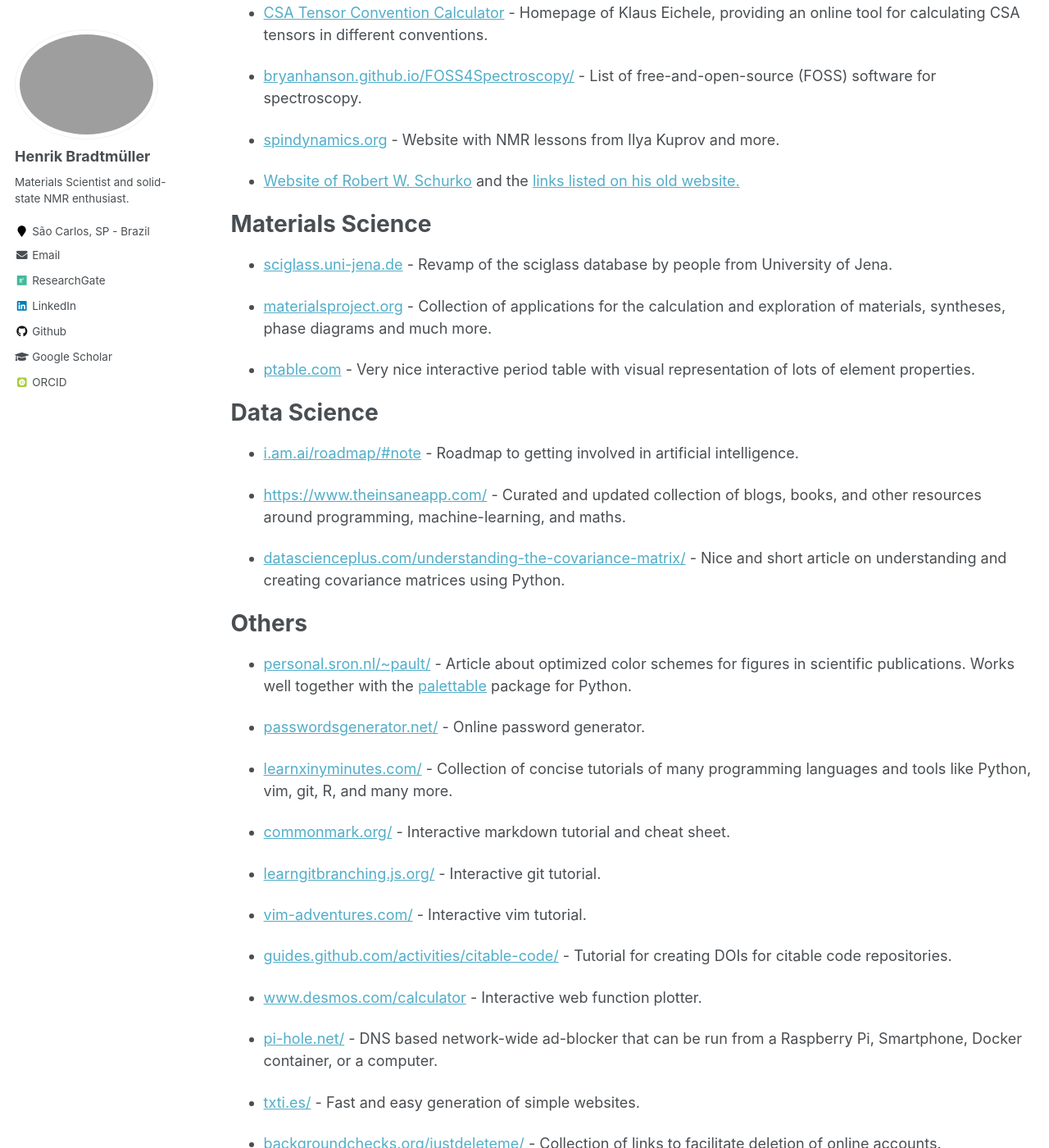
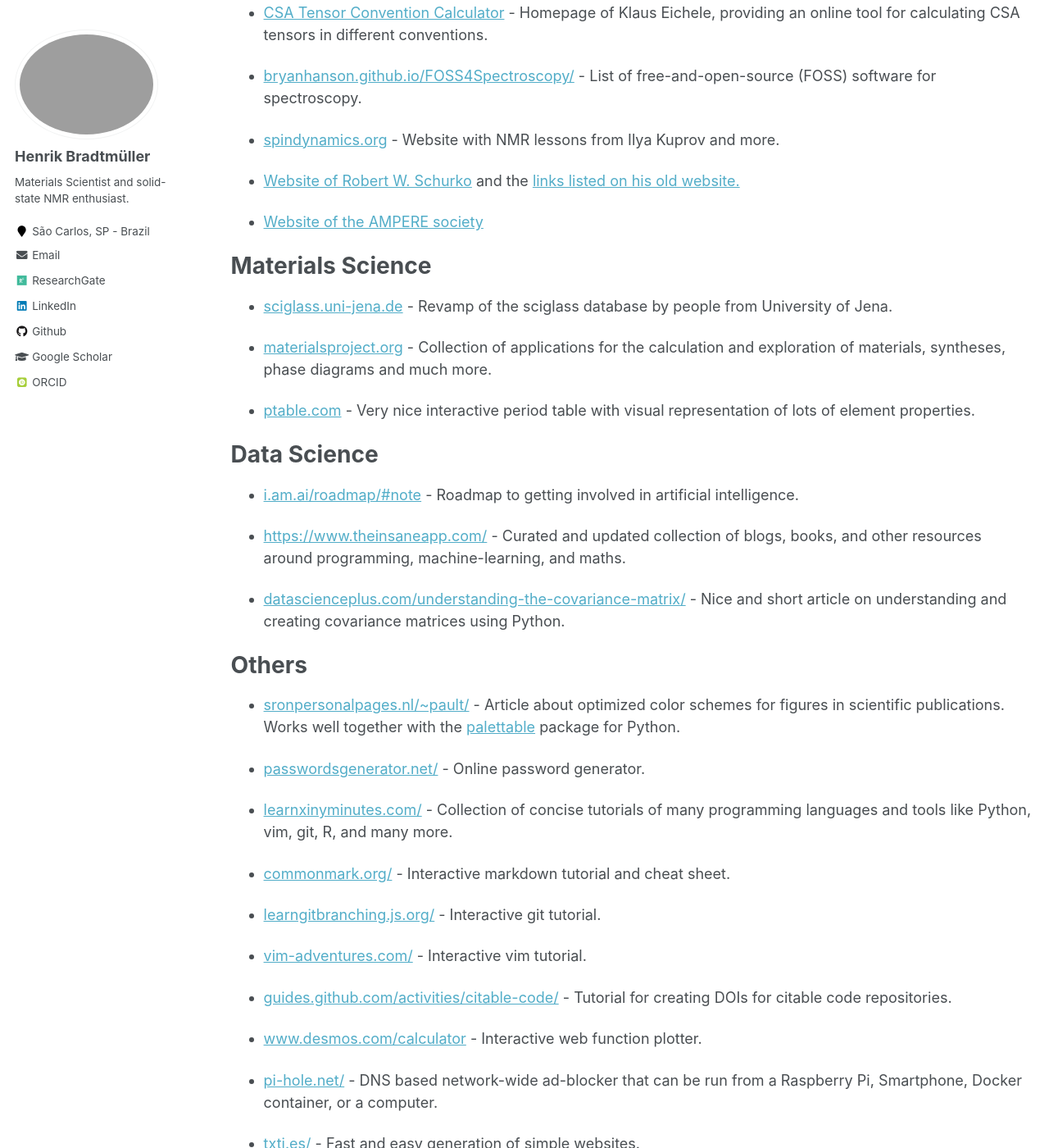
Before and after one commit to hbrmn/hbrmn.github.io, a Jekyll site: the page built from _pages/links.md, in a window 1280 px wide and 1400 px high, scrolled down 1024 px. Shown: the whole window at 82% size. Built offline with Jekyll 4.4.1, drawn with Linux system fonts in a browser that asks for light colours; some web fonts are replaced; formulas are drawn with MathJax 3.

Commit message:
Update links.md

```diff
--- a/_pages/links.md
+++ b/_pages/links.md
@@ -45,6 +45,8 @@
 
  - [Website of Robert W. Schurko](https://www.chem.fsu.edu/~schurko/) and the [links listed on his old website.](http://schurko.cs.uwindsor.ca/Links/index.html)
 
+ - [Website of the AMPERE society](https://www.ampere-society.org/)
+
 Materials Science
 ======
 - [sciglass.uni-jena.de](https://sciglass.uni-jena.de/) - Revamp of the sciglass database by people from University of Jena.
@@ -65,7 +67,7 @@
 Others
 ======
 
- - [personal.sron.nl/~pault/](https://personal.sron.nl/~pault/) - Article about optimized color schemes for figures in scientific publications. Works well together with the [palettable](https://jiffyclub.github.io/palettable/) package for Python.
+ - [sronpersonalpages.nl/~pault/](https://sronpersonalpages.nl/~pault//) - Article about optimized color schemes for figures in scientific publications. Works well together with the [palettable](https://jiffyclub.github.io/palettable/) package for Python.
 
  - [passwordsgenerator.net/](https://passwordsgenerator.net/) - Online password generator.
 
```
